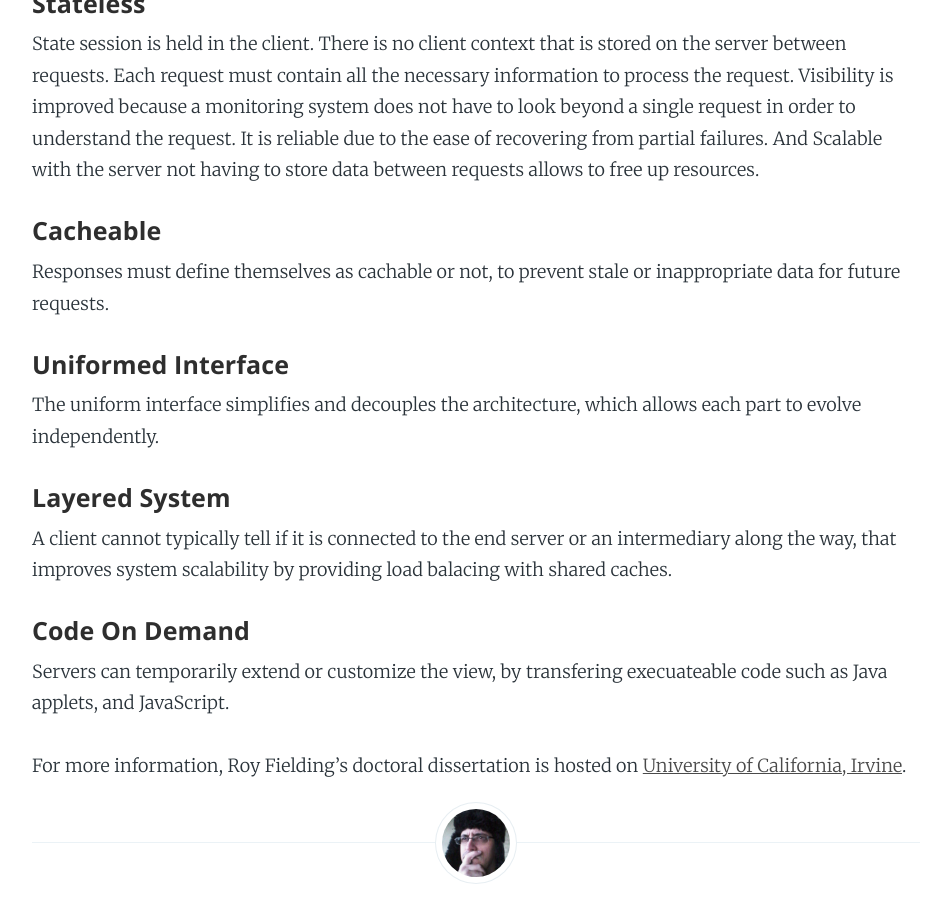
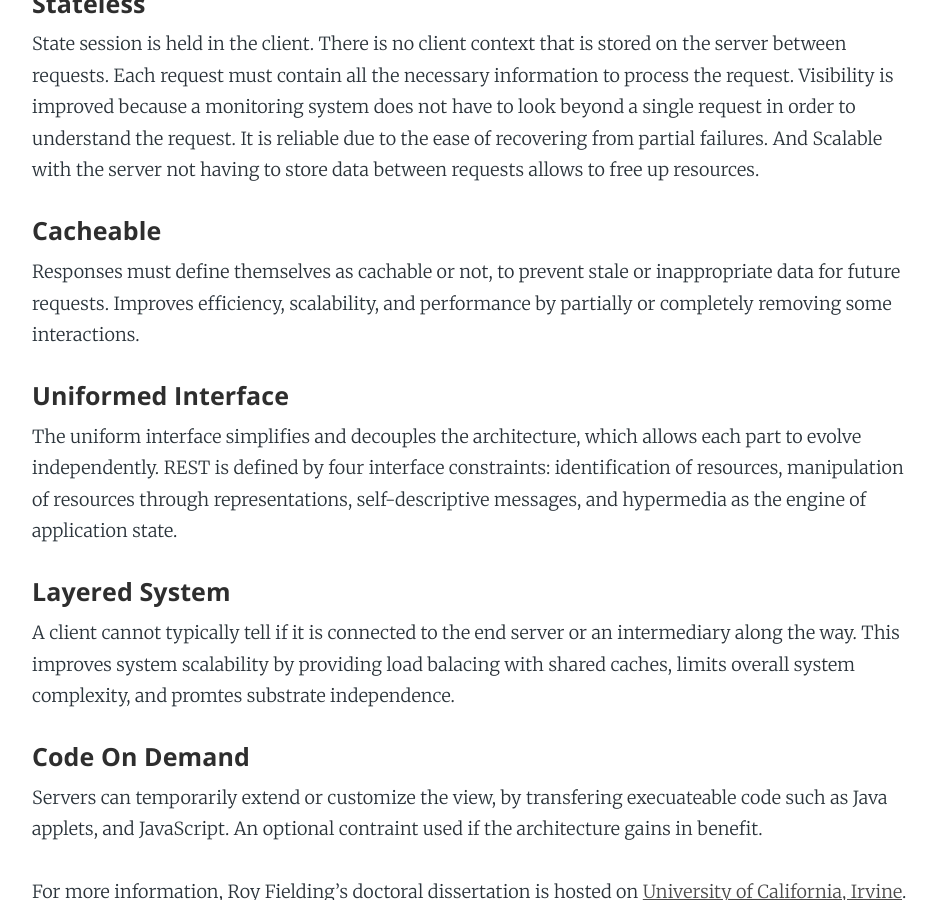
Before and after one commit to Carpk/ShawnKlein, a Jekyll site: the page built from _posts/2016-06-08-the-rest-architecture.md, in a window 1280 px wide and 900 px high, scrolled down 1431 px. Shown: the whole window, without its empty margins (164-1101 px from the left). Built offline with Jekyll 4.4.1, drawn with Linux system fonts in a browser that asks for light colours; nearby versions of some CDN libraries; some web fonts are replaced; Markdown is read by kramdown in place of the engine named in the settings.

Commit message:
edit REST post, edit About page

```diff
--- a/_posts/2016-06-08-the-rest-architecture.md
+++ b/_posts/2016-06-08-the-rest-architecture.md
@@ -35,18 +35,18 @@ State session is held in the client. There is no client context that is stored o
 
 #### Cacheable
 
-Responses must define themselves as cachable or not, to prevent stale or inappropriate data for future requests.
+Responses must define themselves as cachable or not, to prevent stale or inappropriate data for future requests. Improves efficiency, scalability, and performance by partially or completely removing some interactions.
 
 #### Uniformed Interface
 
-The uniform interface simplifies and decouples the architecture, which allows each part to evolve independently.
+The uniform interface simplifies and decouples the architecture, which allows each part to evolve independently. REST is defined by four interface constraints: identification of resources, manipulation of resources through representations, self-descriptive messages, and hypermedia as the engine of application state.
 
 #### Layered System
 
-A client cannot typically tell if it is connected to the end server or an intermediary along the way, that improves system scalability by providing load balacing with shared caches.
+A client cannot typically tell if it is connected to the end server or an intermediary along the way. This improves system scalability by providing load balacing with shared caches, limits overall system complexity, and promtes substrate independence.
 
 #### Code On Demand
 
-Servers can temporarily extend or customize the view, by transfering execuateable code such as Java applets, and JavaScript.
+Servers can temporarily extend or customize the view, by transfering execuateable code such as Java applets, and JavaScript. An optional contraint used if the architecture gains in benefit.
 
 For more information, Roy Fielding's doctoral dissertation is hosted on [University of California, Irvine](https://www.ics.uci.edu/~fielding/pubs/dissertation/rest_arch_style.htm).
```
Also changed, not shown: about/index.md (+2 -2 lines).
